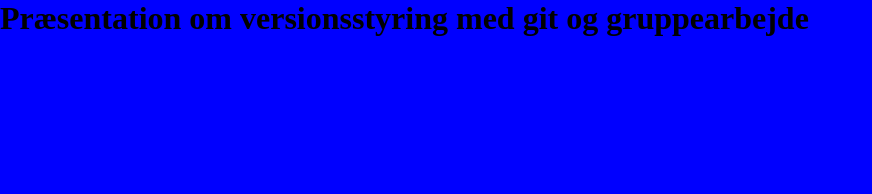
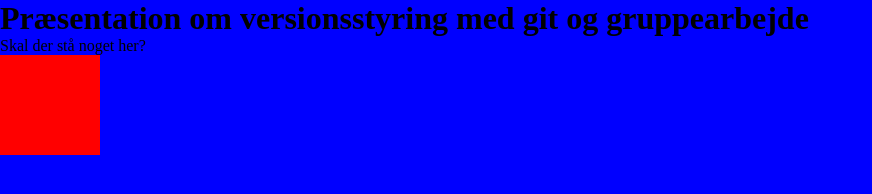
Before and after one commit to jeppedamsgaard92/gitPr-sentationRemoteRepo, a plain HTML site: page index.html in a window 1280 px wide. Shown: the whole page, without its empty margins (0-872 px from the left). Drawn offline with Linux system fonts and the light colour scheme.

Commit message:
Version 3

```diff
--- a/index.html
+++ b/index.html
@@ -9,5 +9,7 @@
 </head>
 <body>
     <h1>Præsentation om versionsstyring med git og gruppearbejde</h1>
+    <p>Skal der stå noget her?</p>
+    <div id="container"></div>
 </body>
 </html>
--- a/style.scss
+++ b/style.scss
@@ -6,3 +6,8 @@
 body {
     background-color: blue;
 }
+#container{
+    height: 100px;
+    width: 100px;
+    background-color: red;
+}
```
Also changed, not shown: style.css, 1 other file.
